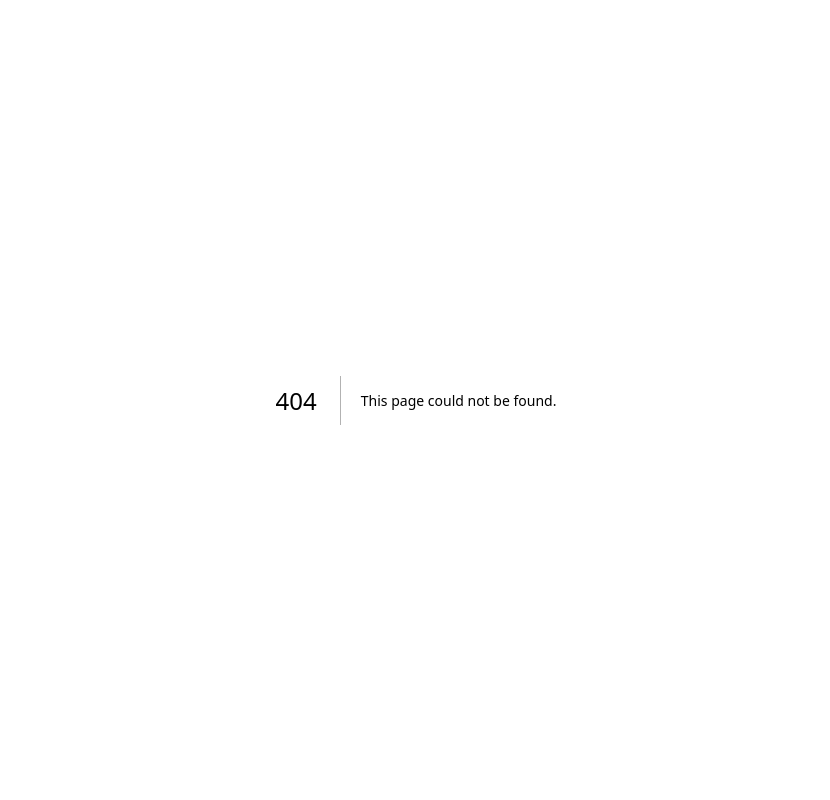
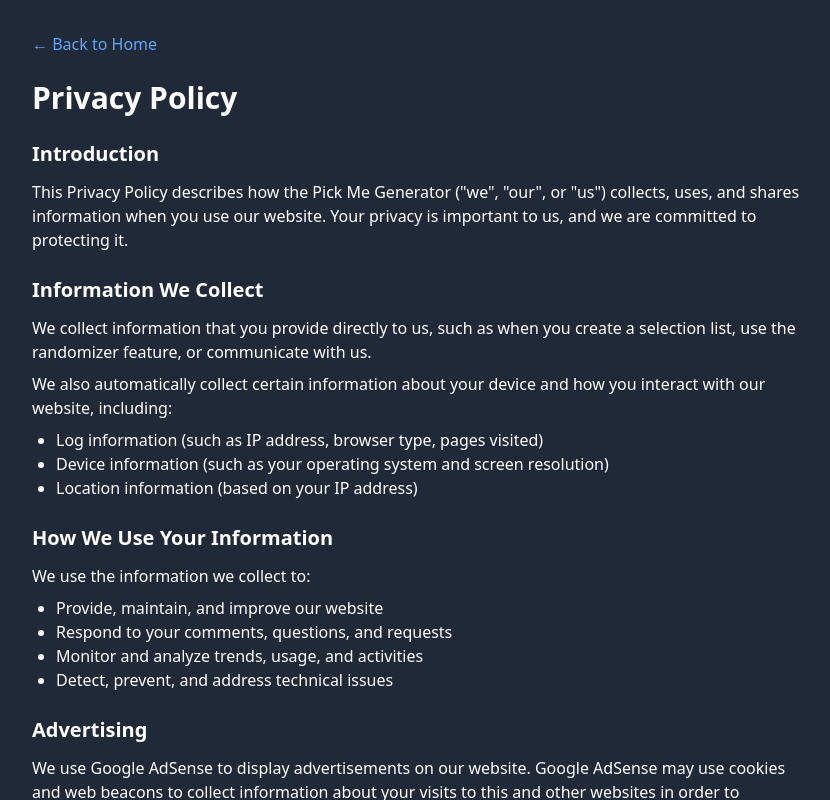
Before and after one commit to SETHK3/randomizer-web-app, a Next.js app: page /privacy-policy in a window 1280 px wide. Before the commit this address had no page. Shown: the whole page, without its empty margins (224-1054 px from the left). Built offline with nearby package versions, Linux system fonts and the light colour scheme; a web font is replaced by a local one.

Commit message:
adds meaningful content, optimized for ads

```diff
--- a/app/components/AdUnit.tsx
+++ b/app/components/AdUnit.tsx
@@ -34,6 +34,10 @@ export default function AdUnit({ adSlot, className = "" }: AdUnitProps) {
 
   return (
     <div className={`ad-container ${className}`}>
+      <div className="text-xs text-gray-400 text-center mb-1">
+        Advertisement
+      </div>
+      <div className="ad-wrapper" style={{ minHeight: "60px" }}>
         <ins
           className="adsbygoogle"
           style={{ display: "block" }}
@@ -43,5 +47,6 @@ export default function AdUnit({ adSlot, className = "" }: AdUnitProps) {
           data-full-width-responsive="true"
         />
       </div>
+    </div>
   );
 }
--- /dev/null
+++ b/app/components/MinimalContent.tsx
@@ -0,0 +1,25 @@
+"use client";
+
+import React from "react";
+
+export default function MinimalContent() {
+  return (
+    <div className="minimal-content px-4 py-4 text-white text-sm font-kdam">
+      <h3 className="text-lg mb-2">Welcome to the Pick Me Generator</h3>
+      <p className="mb-2">
+        This tool helps you randomly select items from your custom list.
+      </p>
+      <p className="mb-2">
+        To get started, add items to your Pick Me Bank using the input field
+        above. Then click the Randomize button to randomly select an item.
+      </p>
+      <p className="mb-2">Uses include:</p>
+      <ul className="list-disc pl-5 mb-2">
+        <li>Randomly picking a student in a classroom</li>
+        <li>Selecting a winner from a list of participants</li>
+        <li>Deciding which task to tackle first from your to-do list</li>
+        <li>Choosing a restaurant or movie when you can't decide</li>
+      </ul>
+    </div>
+  );
+}
--- a/app/components/index.ts
+++ b/app/components/index.ts
@@ -1,3 +1,4 @@
 export { default as LoadingDots } from "./LoadingDots";
 export { default as Sidebar } from "./Sidebar";
 export { default as AdUnit } from "./AdUnit";
+export { default as MinimalContent } from "./MinimalContent";
--- a/app/page.tsx
+++ b/app/page.tsx
@@ -1,8 +1,9 @@
 "use client";
 
 import { useState, useEffect, useRef } from "react";
-import { LoadingDots, Sidebar, AdUnit } from "./components";
+import { LoadingDots, Sidebar, AdUnit, MinimalContent } from "./components";
 import { Word, getStudents, getRandomStudent, addWord } from "./utils/api";
+import Link from "next/link";
 
 export default function Home() {
   const [words, setWords] = useState<Word[]>([]);
@@ -141,7 +142,7 @@ export default function Home() {
 
   return (
     <div className="flex flex-col h-screen w-screen overflow-hidden p-0 m-0 bg-gray-800">
-      {/* Header Ad */}
+      {/* Header Ad - Always show header ad with minimum content safety */}
       <AdUnit
         adSlot="header"
         className="w-full flex justify-center py-1 bg-gray-900"
@@ -244,10 +245,13 @@ export default function Home() {
               {hasRandomized ? "Randomize Again" : "Randomize"}
             </button>
           </div>
+
+          {/* Display minimal content when word list is empty */}
+          {words.length === 0 && <MinimalContent />}
         </div>
       </div>
 
-      {/* Sidebar Ad - displays on the right side on desktop, hidden on mobile */}
+      {/* Sidebar Ad - Only show on desktop */}
       <div className="hidden md:block absolute right-1 top-1/4">
         <AdUnit adSlot="sidebar" />
       </div>
@@ -257,6 +261,16 @@ export default function Home() {
         adSlot="footer"
         className="w-full flex justify-center py-1 bg-gray-900"
       />
+
+      {/* Privacy Policy Link */}
+      <div className="w-full bg-gray-900 text-center py-2">
+        <Link
+          href="/privacy-policy"
+          className="text-xs text-gray-400 hover:text-white"
+        >
+          Privacy Policy
+        </Link>
+      </div>
     </div>
   );
 }
--- /dev/null
+++ b/app/privacy-policy/page.tsx
@@ -0,0 +1,136 @@
+"use client";
+
+import React from "react";
+import Link from "next/link";
+
+export default function PrivacyPolicy() {
+  return (
+    <div className="bg-gray-800 text-white min-h-screen p-8">
+      <div className="max-w-3xl mx-auto">
+        <div className="mb-6">
+          <Link href="/" className="text-blue-400 hover:underline">
+            &larr; Back to Home
+          </Link>
+        </div>
+
+        <h1 className="text-3xl font-bold mb-6">Privacy Policy</h1>
+
+        <div className="space-y-6">
+          <section>
+            <h2 className="text-xl font-semibold mb-3">Introduction</h2>
+            <p>
+              This Privacy Policy describes how the Pick Me Generator ("we",
+              "our", or "us") collects, uses, and shares information when you
+              use our website. Your privacy is important to us, and we are
+              committed to protecting it.
+            </p>
+          </section>
+
+          <section>
+            <h2 className="text-xl font-semibold mb-3">
+              Information We Collect
+            </h2>
+            <p>
+              We collect information that you provide directly to us, such as
+              when you create a selection list, use the randomizer feature, or
+              communicate with us.
+            </p>
+            <p className="mt-2">
+              We also automatically collect certain information about your
+              device and how you interact with our website, including:
+            </p>
+            <ul className="list-disc ml-6 mt-2">
+              <li>
+                Log information (such as IP address, browser type, pages
+                visited)
+              </li>
+              <li>
+                Device information (such as your operating system and screen
+                resolution)
+              </li>
+              <li>Location information (based on your IP address)</li>
+            </ul>
+          </section>
+
+          <section>
+            <h2 className="text-xl font-semibold mb-3">
+              How We Use Your Information
+            </h2>
+            <p>We use the information we collect to:</p>
+            <ul className="list-disc ml-6 mt-2">
+              <li>Provide, maintain, and improve our website</li>
+              <li>Respond to your comments, questions, and requests</li>
+              <li>Monitor and analyze trends, usage, and activities</li>
+              <li>Detect, prevent, and address technical issues</li>
+            </ul>
+          </section>
+
+          <section>
+            <h2 className="text-xl font-semibold mb-3">Advertising</h2>
+            <p>
+              We use Google AdSense to display advertisements on our website.
+              Google AdSense may use cookies and web beacons to collect
+              information about your visits to this and other websites in order
+              to provide relevant advertisements about goods and services that
+              may be of interest to you.
+            </p>
+            <p className="mt-2">
+              Google AdSense also may use information about your visits to this
+              and other websites to target advertisements for goods and
+              services. This information is collected through the use of cookies
+              and web beacons and does not identify you personally. You can opt
+              out of Google's use of cookies by visiting the{" "}
+              <a
+                href="https://policies.google.com/technologies/ads"
+                className="text-blue-400 hover:underline"
+                target="_blank"
+                rel="noopener noreferrer"
+              >
+                Google Ads Settings page
+              </a>
+              .
+            </p>
+          </section>
+
+          <section>
+            <h2 className="text-xl font-semibold mb-3">Your Choices</h2>
+            <p>
+              You can choose not to provide certain information, but this may
+              limit your ability to use some features of our website.
+            </p>
+            <p className="mt-2">
+              Most web browsers are set to accept cookies by default. You can
+              usually choose to set your browser to remove or reject browser
+              cookies. Please note that if you choose to remove or reject
+              cookies, this could affect the availability and functionality of
+              our website.
+            </p>
+          </section>
+
+          <section>
+            <h2 className="text-xl font-semibold mb-3">
+              Changes to This Privacy Policy
+            </h2>
+            <p>
+              We may update this Privacy Policy from time to time. We will
+              notify you of any changes by posting the new Privacy Policy on
+              this page.
+            </p>
+          </section>
+
+          <section>
+            <h2 className="text-xl font-semibold mb-3">Contact Us</h2>
+            <p>
+              If you have any questions about this Privacy Policy, please
+              contact us at privacy@pickmegenerator.com.
+            </p>
+          </section>
+
+          <p className="text-sm text-gray-400 mt-8">
+            Last updated: {new Date().toLocaleDateString()}
+          </p>
+        </div>
+      </div>
+    </div>
+  );
+}
```
Also changed, not shown: public/robots.txt (added). Lines whose indentation alone changed are shown as unchanged.
